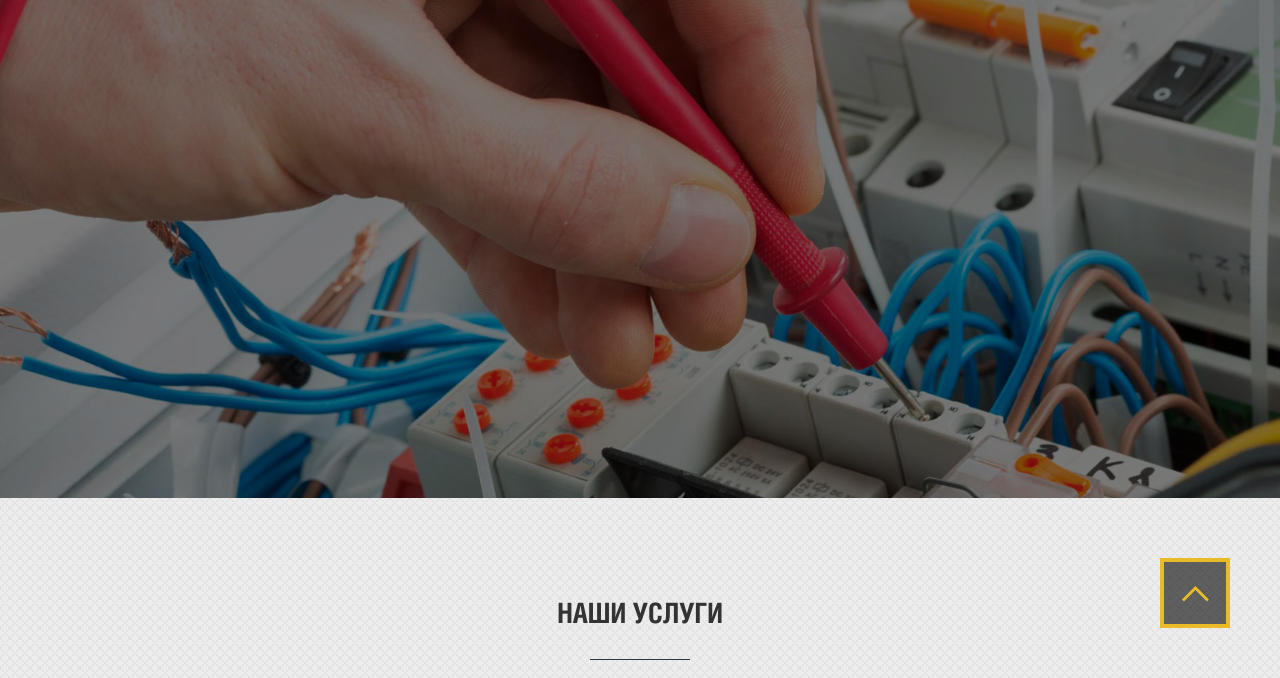
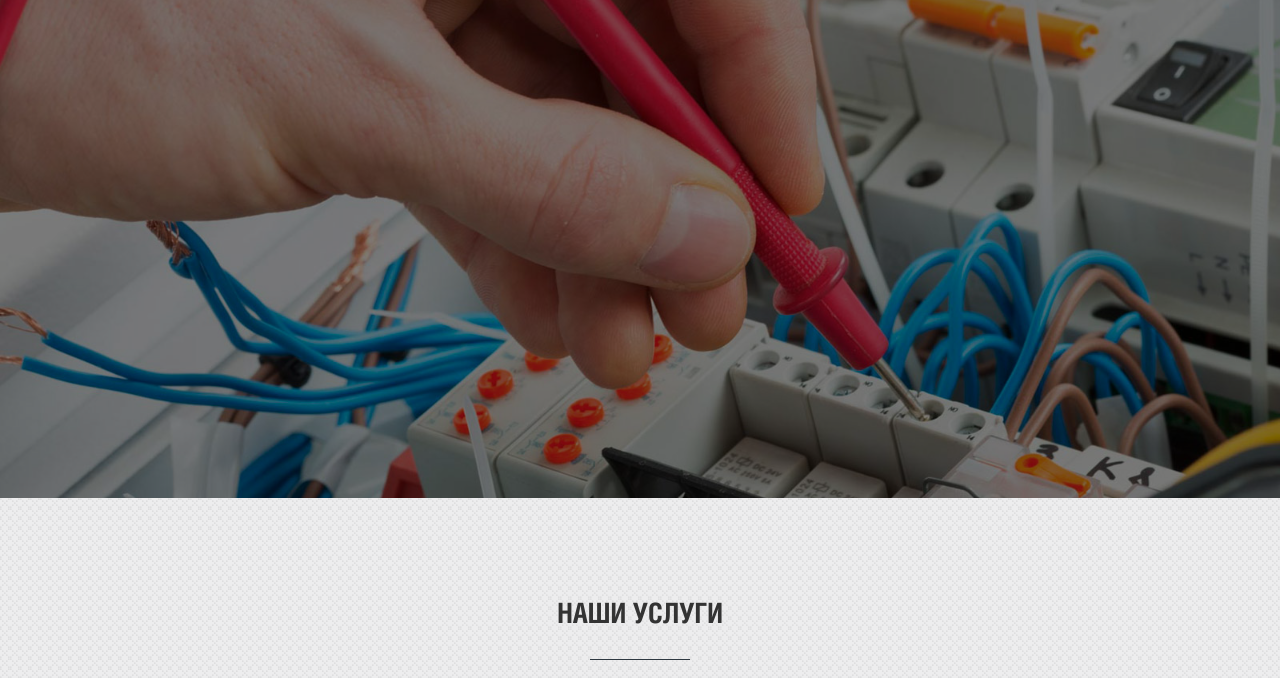
Before and after one commit to unursey/DIPLOM, a website built with webpack: page index.html in a window 1280 px wide. Shown: the part 122-800 px from the top of the page. Built offline with nearby package versions, Linux system fonts and the light colour scheme; files whose address does not match are found by name.

Commit message:
Скролл

```diff
--- a/css/style.css
+++ b/css/style.css
@@ -1218,6 +1218,7 @@ video#video_background {
 }
 
 .up {
+  display: none;
   position: fixed;
   bottom: 50px;
   right: 50px;
--- a/src/modules/scroll.js
+++ b/src/modules/scroll.js
@@ -1,5 +1,6 @@
 const scroll = () => {
   const links = document.querySelectorAll(".top-menu a");
+  const up = document.querySelector(".up");
 
   links.forEach((element) => {
     element.addEventListener("click", (e) => {
@@ -14,6 +15,19 @@ const scroll = () => {
       });
     });
   });
+
+  const showUp = function () {
+    const contentHeight = document.documentElement.clientHeight;
+    const pageBegin = document.documentElement.getBoundingClientRect().top;
+
+    if (Math.abs(pageBegin) >= contentHeight) {
+      up.style.display = "block";
+    } else {
+      up.style.display = "none";
+    }
+  };
+  up.addEventListener("click", () => window.scroll(0, 0));
+  window.addEventListener("scroll", showUp);
 };
 
 export { scroll };
```
Also changed, not shown: dist/js/main.js.
